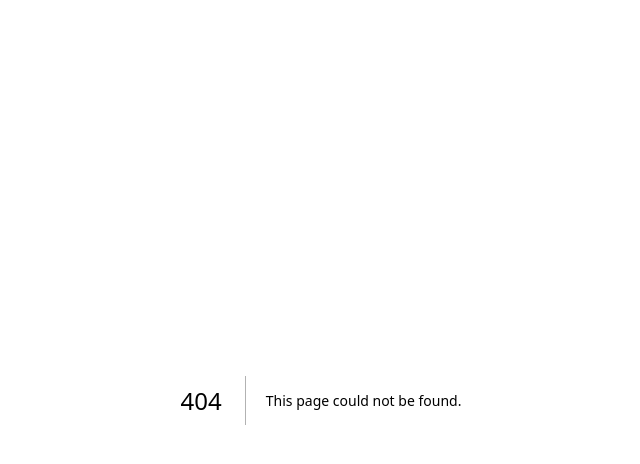
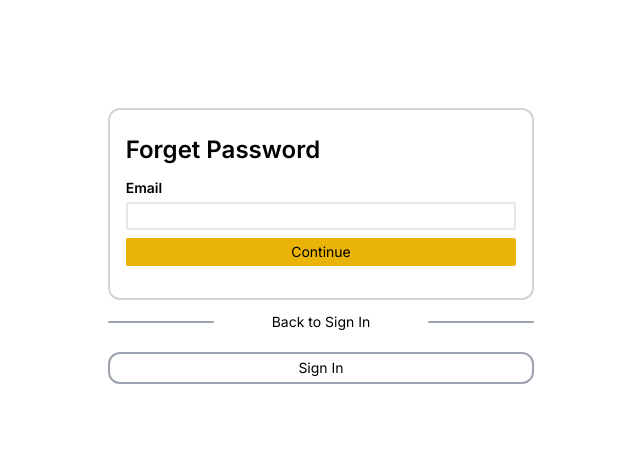
Before and after one commit to HANZALASALEEM/TODO-NEXT-TYPESCRIPT, a Next.js app in the folder todo-website/: page /forgetPassword in a window 1280 px wide. Before the commit this address had no page. Shown: the top 464 px of the page, without its empty margins (319-959 px from the left). Built offline with nearby package versions, Linux system fonts and the light colour scheme.

Commit message:
Forget Password FrontEnd Done

```diff
--- /dev/null
+++ b/todo-website/app/forgetPassword/page.tsx
@@ -0,0 +1,59 @@
+"use client";
+import Image from "next/image";
+import { useState, FormEvent } from "react";
+import { useRouter } from "next/navigation";
+export default function Home() {
+  const router = useRouter();
+  const [email, setEmail] = useState<string>("");
+
+  const handleSignIn = () => {
+    router.push("/signIn");
+  };
+
+  return (
+    <div className="w-screen h-screen flex items-center justify-center">
+      <div className="w-3/4 h-3/4 lg:w-1/3">
+        {/* container */}
+        <div className="py-6 px-4 border-2 border-gray-300 rounded-xl my-2">
+          <h1 className="text-2xl mb-2 font-semibold">Forget Password</h1>
+
+          <form className="flex flex-col">
+            <label className="text-sm font-semibold py-1">Email</label>
+            <input
+              type="email"
+              name="email"
+              className="rounded-sm border-2"
+              required
+              value={email}
+              onChange={(e) => setEmail(e.target.value)}
+            />
+
+            <button
+              className="bg-yellow-500 my-2 text-sm py-1 rounded-sm"
+              type="submit"
+            >
+              Continue
+            </button>
+          </form>
+        </div>
+        {/* line Saperator */}
+        <div className="w-full my-3 flex flex-row items-center justify-between">
+          <div className="w-1/4 h-0.5 bg-gray-400 rounded-xl"></div>
+          <div className="w-2/4">
+            <p className="text-sm text-center">Back to Sign In</p>
+          </div>
+          <div className="w-1/4 h-0.5 bg-gray-400 rounded-xl"></div>
+        </div>
+        {/* Sign In Button */}
+        <div className="w-full">
+          <button
+            className="bg-white border-gray-400 border-2 rounded-xl my-2 text-sm py-1 rounded-sm w-full"
+            onClick={handleSignIn}
+          >
+            Sign In
+          </button>
+        </div>
+      </div>
+    </div>
+  );
+}
--- a/todo-website/app/signIn/page.tsx
+++ b/todo-website/app/signIn/page.tsx
@@ -38,6 +38,10 @@ export default function Home() {
     });
   };
 
+  const handleForgetPassword = () => {
+    router.push("/forgetPassword");
+  };
+
   return (
     <div className="w-screen h-screen flex items-center justify-center">
       <div className="w-3/4 h-3/4 lg:w-1/3">
@@ -64,6 +68,7 @@ export default function Home() {
               value={password}
               onChange={(e) => setPassword(e.target.value)}
             />
+
             <button
               className="bg-yellow-500 my-2 text-sm py-1 rounded-sm"
               type="submit"
@@ -71,6 +76,12 @@ export default function Home() {
               Continue
             </button>
           </form>
+          <button
+            className="w-full flex justify-end"
+            onClick={handleForgetPassword}
+          >
+            <p className="text-sm underline text-blue-700">forget password</p>
+          </button>
         </div>
         {/* line Saperator */}
         <div className="w-full my-3 flex flex-row items-center justify-between">
```
